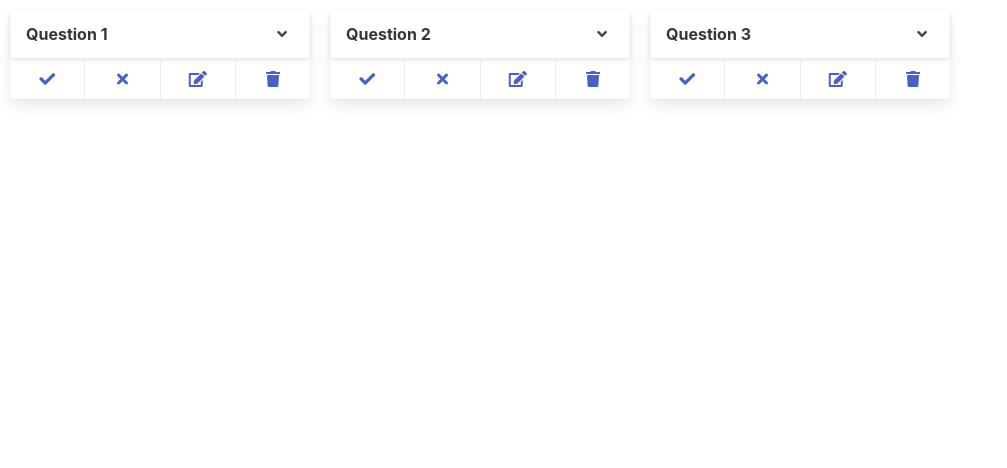
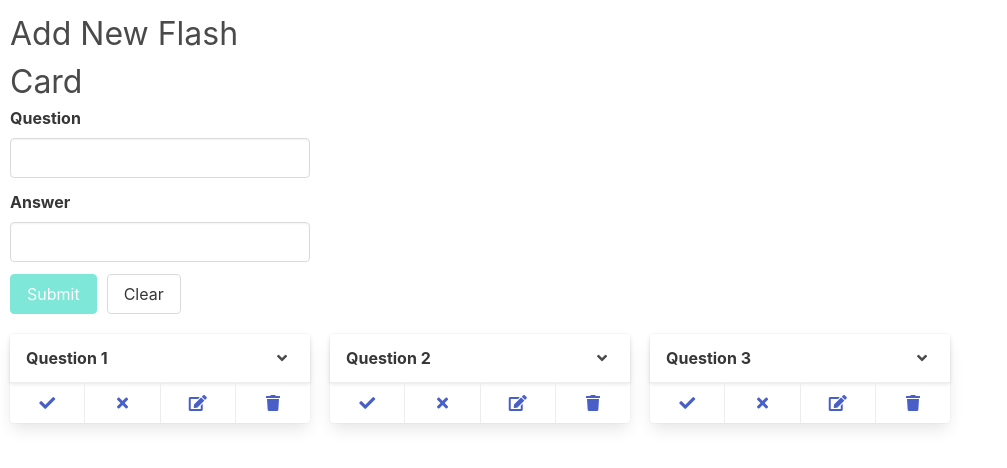
Before and after one commit to filipef9/ng-flashcards, an Angular app: page / in a window 1280 px wide. Shown: the top 468 px of the page, without its empty margins (0-1007 px from the left). Built offline with nearby package versions, Linux system fonts and the light colour scheme.

Commit message:
Implementação do formulário de adição de novos flashcards.

```diff
--- a/src/app/app.component.css
+++ b/src/app/app.component.css
@@ -2,3 +2,12 @@
   display: flex;
   flex-wrap: wrap;
 }
+
+form {
+  margin: 10px;
+  width: 300px;
+}
+
+.clear-btn {
+  margin-left: 10px;
+}
--- a/src/app/app.component.html
+++ b/src/app/app.component.html
@@ -1,5 +1,51 @@
+<form #flashForm="ngForm">
+  <h1 class="is-size-3">Add New Flash Card</h1>
+
+  <div class="field">
+    <label class="label" for="">Question</label>
+    <div class="control">
+      <input
+        required
+        class="input"
+        type="text"
+        name="question"
+        #question
+        [(ngModel)]="flash.question"
+        [ngClass]="{'is-danger': question.invalid && !question.pristine}"
+      >
+    </div>
+  </div>
+
+  <div class="field">
+    <label for="" class="label">Answer</label>
+    <div class="control">
+      <input
+        required
+        class="input"
+        type="text"
+        name="answer"
+        #answer
+        [(ngModel)]="flash.answer"
+        [ngClass]="{'is-danger': answer.invalid && !answer.pristine}"
+      >
+    </div>
+  </div>
+
+  <button *ngIf="editing; else submitBtn" class="button is-primary" type="submit" [disabled]="flashForm.invalid">Update</button>
+
+  <ng-template #submitBtn>
+    <button class="button is-primary" type="submit" (click)="handleSubmit()"[disabled]="flashForm.invalid">Submit</button>
+  </ng-template>
+
+  <button class="button clear-btn" (click)="handleClear()">Clear</button>
+</form>
+
 <div class="flashs">
-  <app-flash *ngFor="let flash of flashs; trackBy: trackByFlashId" [flash]="flash"
-    (onToggleCard)="handleToggleCard($event)" (onRememberedChange)="handleRememberedChange($event)"
-    (onEdit)="handleEdit($event)" (onDelete)="handleDelete($event)"></app-flash>
+  <app-flash
+    *ngFor="let flash of flashs; trackBy: trackByFlashId" [flash]="flash"
+    (onToggleCard)="handleToggleCard($event)"
+    (onRememberedChange)="handleRememberedChange($event)"
+    (onEdit)="handleEdit($event)"
+    (onDelete)="handleDelete($event)"
+  ></app-flash>
 </div>
--- a/src/app/app.component.ts
+++ b/src/app/app.component.ts
@@ -1,4 +1,5 @@
-import { Component, OnInit } from '@angular/core';
+import { Component, ViewChild } from '@angular/core';
+import { NgForm } from '@angular/forms';
 import { IFlash } from './flash.model';
 
 const getRandomNumber = () => {
@@ -12,8 +13,17 @@ const getRandomNumber = () => {
 })
 export class AppComponent {
 
+  @ViewChild('flasForm', {static: true})
+  flashForm: NgForm;
+
   editing = false;
   editingId: number;
+
+  flash = {
+    question: '',
+    answer: '',
+    show: false
+  } as IFlash;
 
   flashs: IFlash[] = [
     {
@@ -40,6 +50,29 @@ export class AppComponent {
     return flash.id;
   }
 
+  handleSubmit(): void {
+    this.flashs.push({
+      id: getRandomNumber(),
+      ...this.flash
+    });
+    this.handleClear();
+  }
+
+  handleClear(): void {
+    this.flash = {
+      question: '',
+      answer: '',
+      show: false
+    };
+    this.flashForm.reset();
+  }
+
+  handleCancel(): void {
+    this.editing = false;
+    this.editingId = undefined;
+    this.handleClear();
+  }
+
   handleToggleCard(id: number): void {
     const flash = this.getFlashById(id);
     flash.show = !flash.show;
@@ -53,7 +86,15 @@ export class AppComponent {
   handleEdit(id: number): void {
     this.editing = true;
     this.editingId = id;
-    // TODO: We will add editing logic after adding the form.
+    const flashToUpdate = this.flashs.find((flash: IFlash) => flash.id === id);
+    this.flash = flashToUpdate;
+  }
+
+  handleUpdate(): void {
+    const flashToUpdate = this.flashs.find((flash: IFlash) => flash.id === this.editingId);
+    flashToUpdate.question = this.flash.question;
+    flashToUpdate.answer = this.flash.answer;
+    this.handleCancel();
   }
 
   handleDelete(id: number): void {
--- a/src/app/app.module.ts
+++ b/src/app/app.module.ts
@@ -3,6 +3,7 @@ import { NgModule } from '@angular/core';
 
 import { AppComponent } from './app.component';
 import { FlashComponent } from './flash/flash.component';
+import { FormsModule } from '@angular/forms';
 
 @NgModule({
   declarations: [
@@ -10,7 +11,8 @@ import { FlashComponent } from './flash/flash.component';
     FlashComponent
   ],
   imports: [
-    BrowserModule
+    BrowserModule,
+    FormsModule
   ],
   providers: [],
   bootstrap: [AppComponent]
--- a/src/app/flash.model.ts
+++ b/src/app/flash.model.ts
@@ -2,6 +2,6 @@ export interface IFlash {
  question: string;
  answer: string;
  show: boolean;
- id: number;
+ id?: number;
  remembered?: 'correct' | 'incorrect';
 }
```
